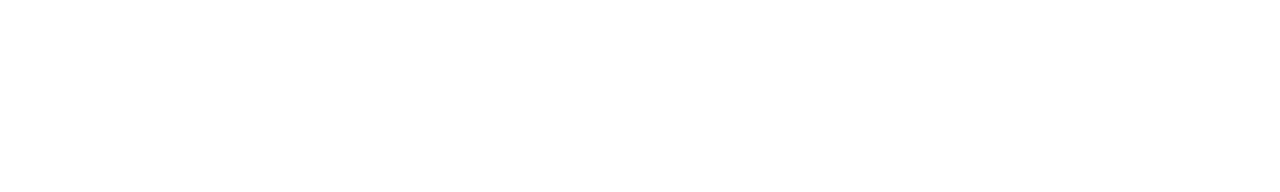
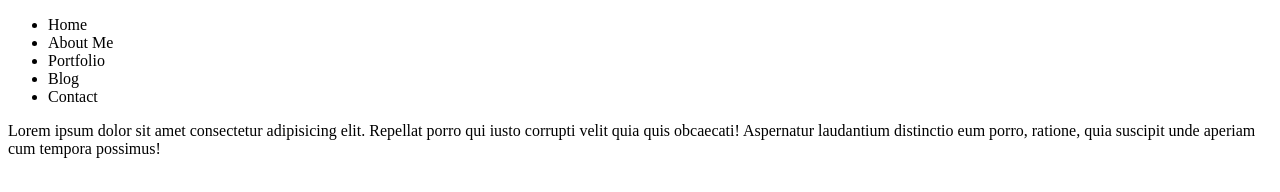
Before and after one commit to Emin-Abdurahmanov/Emin-Abdurahmanov, a website: page index.html in a window 1280 px wide. Drawn offline with Linux system fonts and the light colour scheme.

Commit message:
Skeleton

```diff
--- a/index.html
+++ b/index.html
@@ -3,9 +3,29 @@
 <head>
     <meta charset="UTF-8">
     <meta name="viewport" content="width=device-width, initial-scale=1.0">
+    <link rel="stylesheet" href="styles.css">
     <title>Document</title>
 </head>
 <body>
+    <header>
+        <nav>
+            <ul>
+                <li>Home</li>
+                <li>About Me</li>
+                <li>Portfolio</li>
+                <li>Blog</li>
+                <li>Contact</li>
+            </ul>
+        </nav>
+    </header>
+    <main>
+        <section>
+            <p>Lorem ipsum dolor sit amet consectetur adipisicing elit. Repellat porro qui iusto corrupti velit quia quis obcaecati! Aspernatur laudantium distinctio eum porro, ratione, quia suscipit unde aperiam cum tempora possimus!</p>
+        </section>
 
+    </main>
+    <footer>
+
+    </footer>
 </body>
 </html>
```
Also changed, not shown: package.json (added, +18 -0 lines), index.js (added), styles.css (added).
